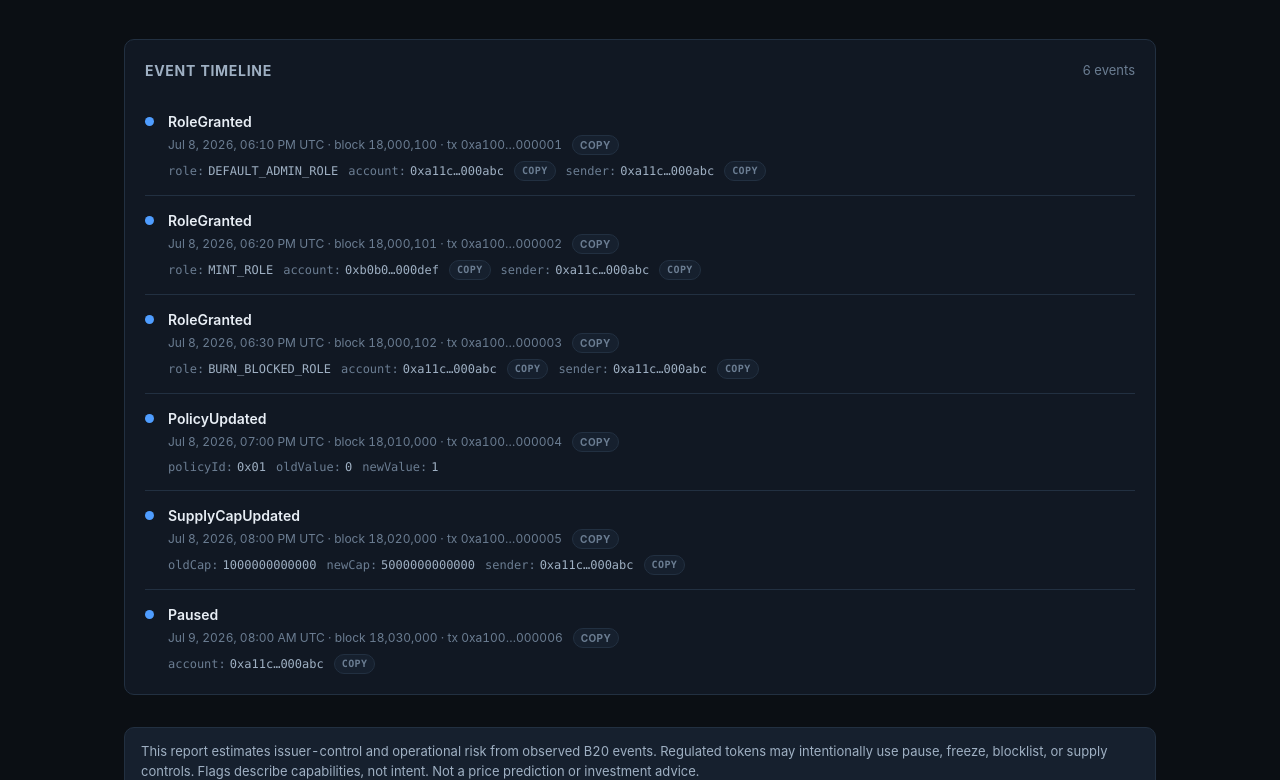
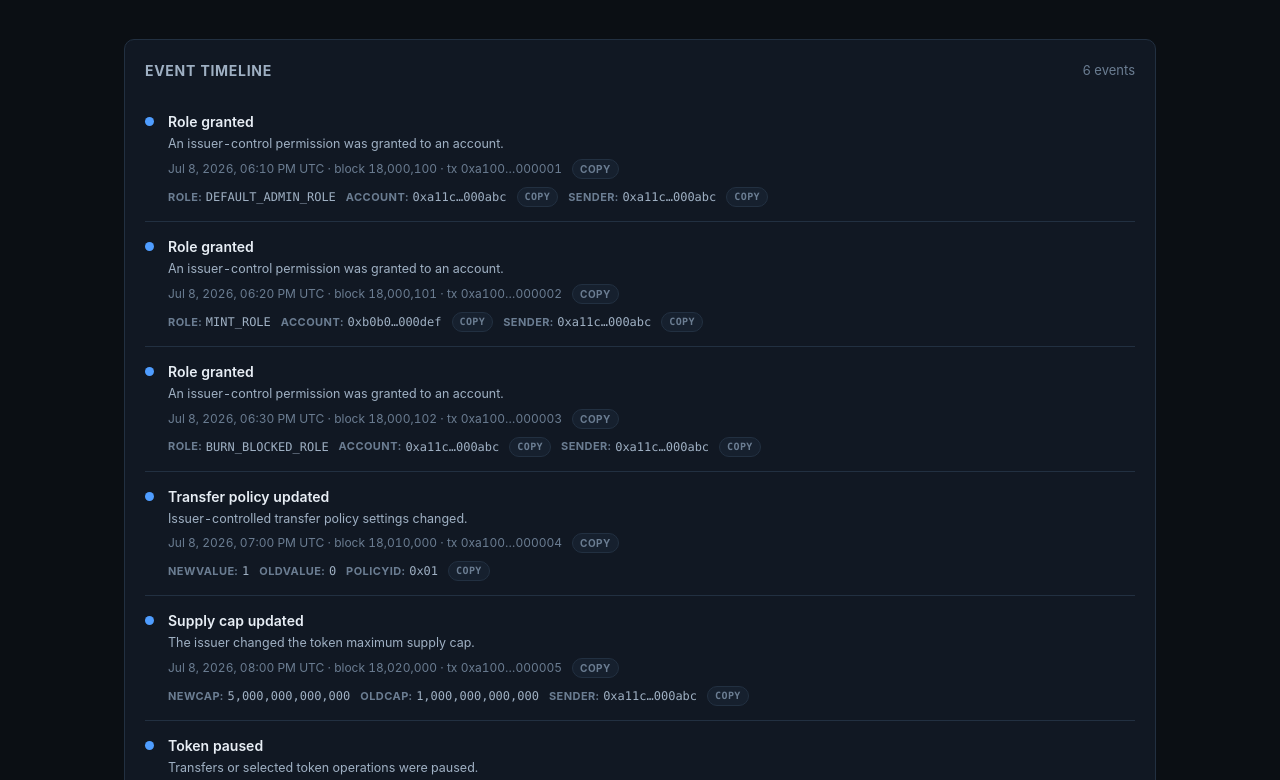
Before and after one commit to Anton-dot911/b20-watcher, a Next.js app: page /tokens/0xb200000000000000000000000000000000000001 in a window 1280 px wide. Shown: the part 1900-2680 px from the top of the page. Built offline with nearby package versions, Linux system fonts and the light colour scheme.

Commit message:
feat: improve event timeline presentation (#19)
* feat: improve event timeline presentation

* feat: improve event timeline presentation

* feat: improve event timeline presentation

* test: cover event presentation helper

```diff
--- a/app/tokens/[address]/page.module.css
+++ b/app/tokens/[address]/page.module.css
@@ -453,10 +453,16 @@
   font-size: 14px;
 }
 
+.eventDescription {
+  color: var(--text-dim);
+  font-size: 12.5px;
+  margin-top: 3px;
+}
+
 .eventMeta {
   font-size: 12px;
   color: var(--text-faint);
-  margin-top: 3px;
+  margin-top: 5px;
   overflow-wrap: anywhere;
   word-break: break-word;
 }
@@ -469,7 +475,7 @@
   font-family: var(--mono);
   font-size: 12px;
   color: var(--text-dim);
-  margin-top: 6px;
+  margin-top: 8px;
   white-space: normal;
   overflow-wrap: anywhere;
   word-break: break-word;
@@ -484,6 +490,11 @@
 
 .argKey {
   color: var(--text-faint);
+  font-family: var(--font);
+  font-size: 11px;
+  font-weight: 700;
+  text-transform: uppercase;
+  letter-spacing: 0.04em;
 }
 
 .copyValue {
--- a/app/tokens/[address]/page.tsx
+++ b/app/tokens/[address]/page.tsx
@@ -3,13 +3,17 @@ import { notFound } from "next/navigation";
 
 import { CopyValue } from "@/components/CopyValue";
 import { RiskBadge } from "@/components/RiskBadge";
-import { normalizeAddress } from "@/lib/address";
 import { B20_NETWORK, dataModeLabel } from "@/lib/config";
+import { getB20RiskReport, getB20Token } from "@/lib/data-source";
+import {
+  formatEventNumber,
+  presentEvent,
+  type PresentedEventArg,
+} from "@/lib/event-presentation";
 import {
   explainRiskScore,
   formatScoreReason,
 } from "@/lib/score-explanation";
-import { getB20RiskReport, getB20Token } from "@/lib/data-source";
 import type { B20Event, RiskLevel, RiskSeverity } from "@/lib/types";
 import styles from "./page.module.css";
 
@@ -46,51 +50,44 @@ function networkLabel(): string {
   return B20_NETWORK === "base_sepolia" ? "Base Sepolia" : "Base";
 }
 
-function isLikelyUnreadable(text: string): boolean {
-  if (text.includes("�")) return true;
-
-  const printable = text.replace(/[\x20-\x7e]/g, "").length;
-  return text.length > 0 && printable / text.length > 0.12;
+function formatEventValue(arg: PresentedEventArg) {
+  if (arg.kind === "unknown") {
+    return (
+      <span className={styles.unreadableValue}>
+        {arg.key === "role" ? "Unknown role" : "Unreadable value"}
+      </span>
+    );
   }
 
-function formatEventValue(value: unknown, label: string, compact = true) {
-  const text = String(value);
-
-  if (label === "role" && isLikelyUnreadable(text)) {
-    return <span className={styles.unreadableValue}>Unknown role</span>;
-  }
-
-  if (isLikelyUnreadable(text)) {
-    return <span className={styles.unreadableValue}>Unreadable value</span>;
-  }
-
-  if (normalizeAddress(text) || /^0x[0-9a-fA-F]{16,}$/.test(text)) {
+  if (arg.kind === "address" || arg.kind === "hash") {
     return (
       <CopyValue
-        value={text}
-        label={label}
-        compact={compact}
+        value={String(arg.value)}
+        label={arg.label.toLowerCase()}
+        compact
         className={styles.copyValue}
       />
     );
   }
 
-  return <span>{text}</span>;
+  if (arg.kind === "number") {
+    return <span>{formatEventNumber(arg.value)}</span>;
+  }
+
+  return <span>{String(arg.value)}</span>;
 }
 
 function renderEventArgs(event: B20Event) {
-  const args = Object.entries(event.args).filter(
-    ([, value]) => value !== "" && value != null
-  );
+  const presented = presentEvent(event);
 
-  if (args.length === 0) {
+  if (presented.args.length === 0) {
     return <span>No decoded args</span>;
   }
 
-  return args.map(([key, value]) => (
-    <span key={key} className={styles.argItem}>
-      <span className={styles.argKey}>{key}:</span>
-      {formatEventValue(value, key)}
+  return presented.args.map((arg) => (
+    <span key={arg.key} className={styles.argItem}>
+      <span className={styles.argKey}>{arg.label}:</span>
+      {formatEventValue(arg)}
     </span>
   ));
 }
@@ -101,7 +98,7 @@ export default async function TokenReportPage({
   params: Promise<{ address: string }>;
 }) {
   const { address } = await params;
-  const normalized = normalizeAddress(address);
+  const normalized = address.match(/^0x[0-9a-fA-F]{40}$/) ? address.toLowerCase() : null;
   if (!normalized) notFound();
 
   const token = await getB20Token(normalized);
@@ -323,14 +320,18 @@ export default async function TokenReportPage({
             No matching B20 events observed for this token.
           </p>
         ) : (
-          report.timeline.map((event, i) => (
+          report.timeline.map((event, i) => {
+            const presented = presentEvent(event);
+
+            return (
               <div
                 key={`${event.transactionHash}-${event.logIndex}-${i}`}
                 className={styles.event}
               >
                 <div className={styles.eventDot} />
                 <div className={styles.eventMain}>
-                <div className={styles.eventName}>{event.name}</div>
+                  <div className={styles.eventName}>{presented.title}</div>
+                  <div className={styles.eventDescription}>{presented.description}</div>
                   <div className={styles.eventMeta}>
                     {formatDate(event.timestamp)} · block{" "}
                     {event.blockNumber.toLocaleString("en-US")} · tx{" "}
@@ -344,7 +345,8 @@ export default async function TokenReportPage({
                   <div className={styles.eventArgs}>{renderEventArgs(event)}</div>
                 </div>
               </div>
-          ))
+            );
+          })
         )}
       </div>
 
--- /dev/null
+++ b/lib/event-presentation.ts
@@ -0,0 +1,194 @@
+import type { B20Event } from "./types";
+
+export interface PresentedEventArg {
+  key: string;
+  label: string;
+  value: unknown;
+  kind: "address" | "hash" | "number" | "text" | "unknown";
+  hidden?: boolean;
+}
+
+export interface PresentedEvent {
+  title: string;
+  description: string;
+  args: PresentedEventArg[];
+}
+
+const EVENT_COPY: Record<string, { title: string; description: string }> = {
+  RoleGranted: {
+    title: "Role granted",
+    description: "An issuer-control permission was granted to an account.",
+  },
+  RoleRevoked: {
+    title: "Role revoked",
+    description: "An issuer-control permission was removed from an account.",
+  },
+  LastAdminRenounced: {
+    title: "Last admin renounced",
+    description: "The final default admin role was renounced.",
+  },
+  Paused: {
+    title: "Token paused",
+    description: "Transfers or selected token operations were paused.",
+  },
+  Unpaused: {
+    title: "Token unpaused",
+    description: "Previously paused token operations were resumed.",
+  },
+  PolicyUpdated: {
+    title: "Transfer policy updated",
+    description: "Issuer-controlled transfer policy settings changed.",
+  },
+  SupplyCapUpdated: {
+    title: "Supply cap updated",
+    description: "The issuer changed the token maximum supply cap.",
+  },
+  BurnedBlocked: {
+    title: "Blocked balance burned",
+    description: "Tokens from a blocked account were burned.",
+  },
+  ContractURIUpdated: {
+    title: "Contract metadata updated",
+    description: "The token contract metadata URI changed.",
+  },
+  NameUpdated: {
+    title: "Token name updated",
+    description: "The token display name changed.",
+  },
+  SymbolUpdated: {
+    title: "Token symbol updated",
+    description: "The token ticker symbol changed.",
+  },
+  ExtraMetadataUpdated: {
+    title: "Extra metadata updated",
+    description: "A custom token metadata field changed.",
+  },
+  Announcement: {
+    title: "Issuer announcement",
+    description: "The issuer published an on-chain announcement.",
+  },
+  EndAnnouncement: {
+    title: "Announcement ended",
+    description: "An issuer announcement was ended.",
+  },
+};
+
+const ARG_LABELS: Record<string, string> = {
+  role: "Role",
+  sender: "Sender",
+  account: "Account",
+  admin: "Admin",
+  updater: "Updater",
+  from: "From",
+  to: "To",
+  owner: "Owner",
+  spender: "Spender",
+  key: "Key",
+  value: "Value",
+  oldSupplyCap: "Old cap",
+  newSupplyCap: "New cap",
+  amount: "Amount",
+  policy: "Policy",
+  oldPolicy: "Old policy",
+  newPolicy: "New policy",
+  name: "Name",
+  symbol: "Symbol",
+  uri: "URI",
+};
+
+const PRIORITY_ARGS: Record<string, string[]> = {
+  RoleGranted: ["role", "account", "sender"],
+  RoleRevoked: ["role", "account", "sender"],
+  SupplyCapUpdated: ["newSupplyCap", "oldSupplyCap", "updater"],
+  PolicyUpdated: ["newPolicy", "oldPolicy", "updater"],
+  BurnedBlocked: ["account", "amount", "sender"],
+  ExtraMetadataUpdated: ["key", "value"],
+  NameUpdated: ["name", "updater"],
+  SymbolUpdated: ["symbol", "updater"],
+  ContractURIUpdated: ["uri", "updater"],
+};
+
+function isHexLike(text: string): boolean {
+  return /^0x[0-9a-fA-F]+$/.test(text);
+}
+
+function isAddressLike(text: string): boolean {
+  return /^0x[0-9a-fA-F]{40}$/.test(text);
+}
+
+function isHashLike(text: string): boolean {
+  return /^0x[0-9a-fA-F]{64}$/.test(text);
+}
+
+function isLikelyUnreadable(text: string): boolean {
+  if (text.includes("�")) return true;
+  const nonPrintable = text.replace(/[\x20-\x7e]/g, "").length;
+  return text.length > 0 && nonPrintable / text.length > 0.12;
+}
+
+function argKind(key: string, value: unknown): PresentedEventArg["kind"] {
+  const text = String(value);
+
+  if (key === "role" && isLikelyUnreadable(text)) return "unknown";
+  if (isAddressLike(text)) return "address";
+  if (isHashLike(text)) return "hash";
+  if (/^-?\d+$/.test(text)) return "number";
+  if (isHexLike(text)) return "hash";
+  if (isLikelyUnreadable(text)) return "unknown";
+  return "text";
+}
+
+function shouldHideArg(key: string, value: unknown): boolean {
+  const text = String(value);
+  return text === "" || value == null || key === "eventSignature";
+}
+
+function sortArgs(eventName: string, entries: [string, unknown][]): [string, unknown][] {
+  const priority = PRIORITY_ARGS[eventName] ?? [];
+
+  return [...entries].sort(([a], [b]) => {
+    const aIndex = priority.indexOf(a);
+    const bIndex = priority.indexOf(b);
+
+    if (aIndex !== -1 || bIndex !== -1) {
+      if (aIndex === -1) return 1;
+      if (bIndex === -1) return -1;
+      return aIndex - bIndex;
+    }
+
+    return a.localeCompare(b);
+  });
+}
+
+export function presentEvent(event: B20Event): PresentedEvent {
+  const copy = EVENT_COPY[event.name] ?? {
+    title: event.name,
+    description: "Observed B20 event.",
+  };
+
+  const args = sortArgs(event.name, Object.entries(event.args))
+    .filter(([key, value]) => !shouldHideArg(key, value))
+    .map(([key, value]) => ({
+      key,
+      label: ARG_LABELS[key] ?? key,
+      value,
+      kind: argKind(key, value),
+    }));
+
+  return {
+    title: copy.title,
+    description: copy.description,
+    args,
+  };
+}
+
+export function formatEventNumber(value: unknown): string {
+  const text = String(value);
+  if (!/^-?\d+$/.test(text)) return text;
+
+  try {
+    return BigInt(text).toLocaleString("en-US");
+  } catch {
+    return text;
+  }
+}
```
Also changed, not shown: 1 other file (tests, documents, lock files or other folders). Lines whose indentation alone changed are shown as unchanged.
